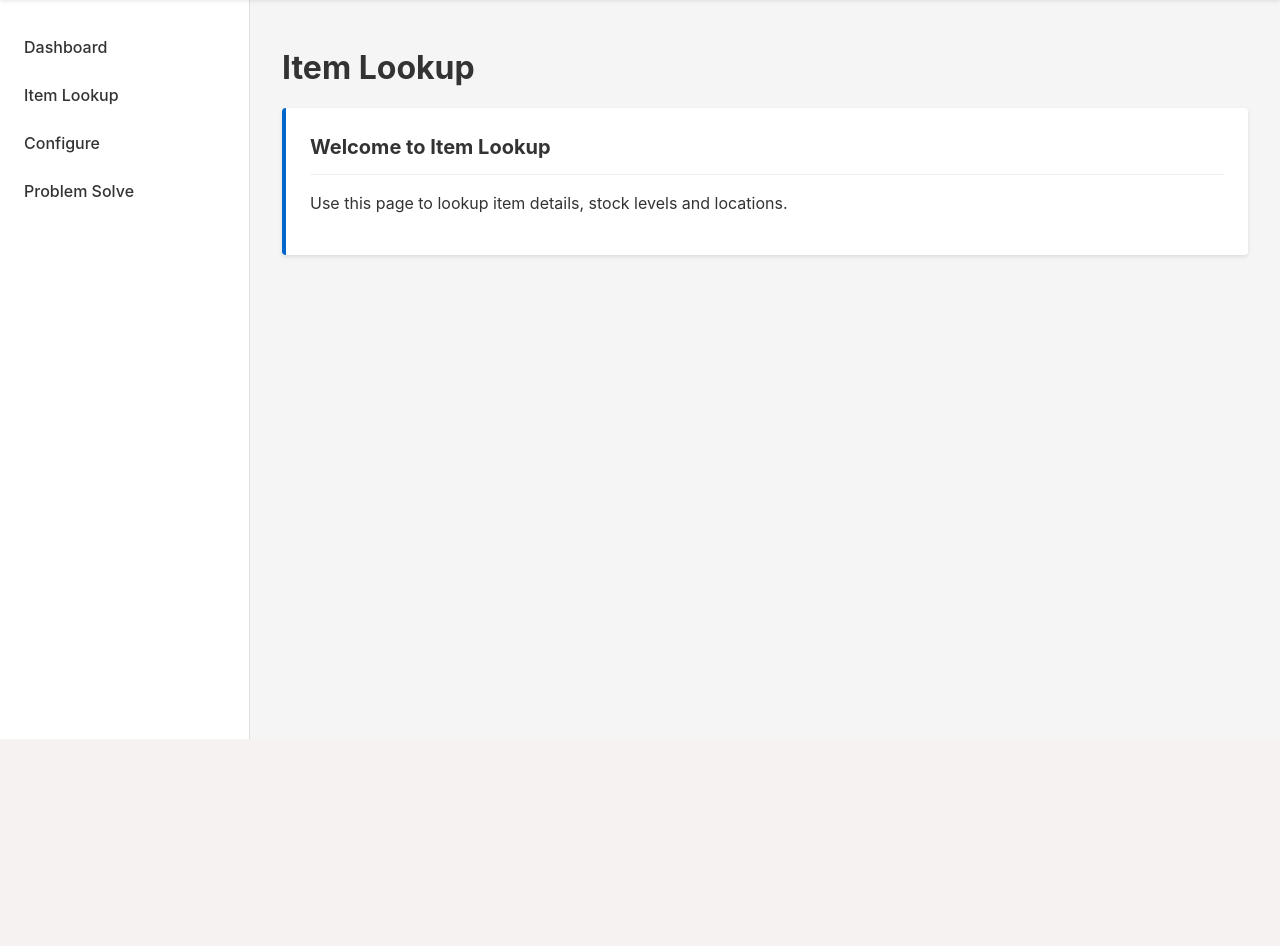
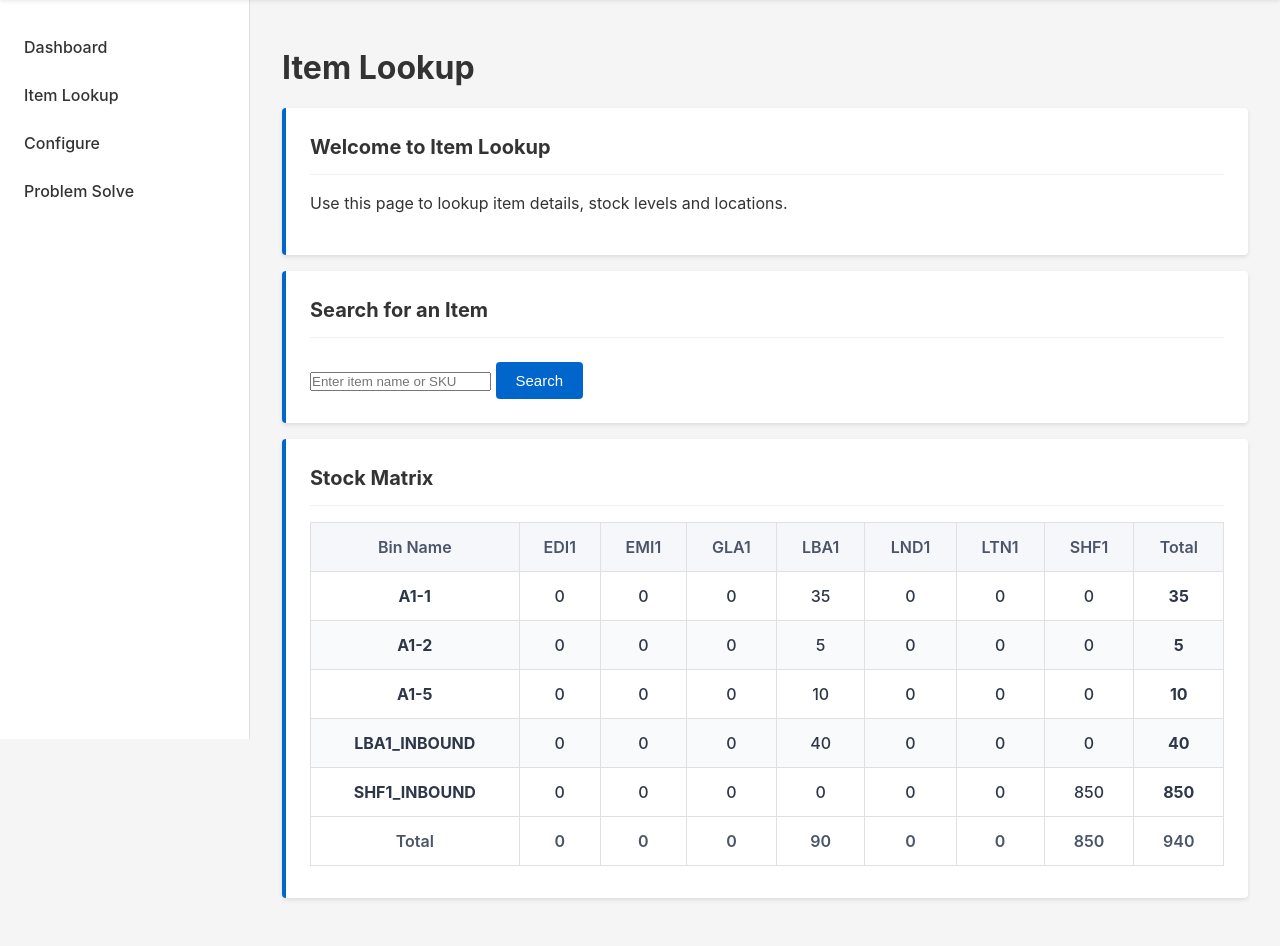
Before and after one commit to Martin-Pound/Inventory_management_tool, a Django app: page /item_lookup/ in a window 1280 px wide. Shown: the part 61-1007 px from the top of the page. Before the commit the page ends 800 px from the top, so only its background shows below. Run offline with Django 5.2, Linux system fonts and the light colour scheme; data comes from the database, SQL or seed files in the repository; both versions use the stored data as it was after the commit.

Commit message:
Adding the lookup page and system

```diff
--- a/api/urls.py
+++ b/api/urls.py
@@ -6,5 +6,4 @@ urlpatterns = [
         path('items/', CreateItemView.as_view(), name='create-item'),
         path('movements/', MovementLogView.as_view(), name='log-movement'),
         path('inbound/', InboundStockView.as_view(), name='inbound-stock'),
-
 ]
--- a/core/templates/core/item_lookup.html
+++ b/core/templates/core/item_lookup.html
@@ -1,7 +1,7 @@
 {% extends "base.html" %}
 {% load static %}
 
-{% block title %}Home{% endblock %}
+{% block title %}Item Lookup{% endblock %}
 
 {% block css_files %}
   <link rel="stylesheet" href="{% static 'core/core.css' %}">
@@ -15,4 +15,75 @@
   <p>Use this page to lookup item details, stock levels and locations.</p>
 </div>
 
-{%  endblock %}
+<div class="card-admin">
+    <h2>Search for an Item</h2>
+    <form method="get" action="">
+        <input type="text" name="q" placeholder="Enter item name or SKU" value="{{ request.GET.q|default:'' }}" required>
+        <button type="submit">Search</button>
+    </form>
+    {% if search_error %}
+        <p class="error">{{ search_error }}</p>
+    {% endif %}
+</div>
+
+{% if item %}
+<div class="card-admin">
+  <h2>Item Details</h2>
+  <p><strong>Item Name:</strong> {{ item.item_name }}</p>
+  <p><strong>SKU:</strong> {{ item.SKU }}</p>
+  <p><strong>Description:</strong> {{ item.description }}</p>
+  <p><strong>Category:</strong> {{ item.category }}</p>
+  <p><strong>Supplier:</strong> {{ item.supplier }}</p>
+</div>
+{% endif %}
+
+<div class="card-admin">
+  <h2>Stock Matrix {% if item %}for {{ item.item_name }}{% endif %}</h2>
+  <div class="table-responsive">
+    <table class="stock-table">
+      <thead>
+        <tr>
+          <th>Bin Name</th>
+          {% for warehouse in bin_warehouse_matrix.warehouses %}
+            <th>{{ warehouse.warehouse_name }}</th>
+          {% endfor %}
+          <th>Total</th>
+        </tr>
+      </thead>
+      <tbody>
+        {% if bin_warehouse_matrix.bins %}
+          {% for bin_row in bin_warehouse_matrix.bins %}
+            <tr>
+              <td><strong>{{ bin_row.bin_name }}</strong></td>
+              {% for quantity in bin_row.quantities %}
+                <td>{{ quantity }}</td>
+              {% endfor %}
+              <td><strong>{{ bin_row.row_total }}</strong></td>
+            </tr>
+          {% endfor %}
+        {% else %}
+          <tr>
+            <td colspan="{{ bin_warehouse_matrix.warehouses|length|add:2 }}">
+              {% if item %}
+                No stock found for this item.
+              {% else %}
+                No stock data available.
+              {% endif %}
+            </td>
+          </tr>
+        {% endif %}
+      </tbody>
+      <tfoot>
+        <tr>
+          <th>Total</th>
+          {% for total in bin_warehouse_matrix.column_totals %}
+            <th>{{ total }}</th>
+          {% endfor %}
+          <th>{{ bin_warehouse_matrix.grand_total }}</th>
+        </tr>
+      </tfoot>
+    </table>
+  </div>
+</div>
+
+{% endblock %}
--- a/core/views.py
+++ b/core/views.py
@@ -1,12 +1,14 @@
+from statistics import quantiles
 from django.http import HttpResponseRedirect
 from django.shortcuts import render, redirect
 from django.contrib import messages
 from django.views import View
 from core.forms import WarehouseForm, BinForm, CategoryForm, SupplierForm, ItemForm
-from core.models import Item, Category, Warehouse, Supplier, Bin
+from core.models import Item, Category, Warehouse, Supplier, Bin, StockLevel
 from django.db.models import Sum
 from django.db.models.functions import Coalesce
 from django.urls import reverse
+from django.db import models
 
 
 
@@ -15,6 +17,7 @@ class DashboardView(View):
     template_name = "core/index.html"
 
     def get_category_summaries(self):
+        # Annotate each category with the total quantity of items in that category
         return (
             Category.objects
             .annotate(total_quantity=Coalesce(Sum("items__stock_levels__quantity"), 0))
@@ -22,6 +25,7 @@ class DashboardView(View):
         )
 
     def get_warehouse_summaries(self):
+        # Annotate each warehouse with the total quantity of items stored in that warehouse
         return (
             Warehouse.objects
             .annotate(total_quantity=Coalesce(Sum("bins__stock_levels__quantity"), 0))
@@ -29,6 +33,7 @@ class DashboardView(View):
         )
 
     def supplier_summaries(self):
+        # Annotate each supplier with the total quantity of items supplied by that supplier
         return (
             Supplier.objects
             .annotate(total_quantity=Coalesce(Sum("items__stock_levels__quantity"), 0))
@@ -148,9 +153,115 @@ class ConfigureView(View):
 class ItemsLookupView(View):
     template_name = "core/item_lookup.html"
 
-    def get(self, request):
-        items = Item.objects.all().order_by("item_name")
-        context = {
-            "items": items
+    def get_item_details(self,
+            query):
+        """
+        Fetches detailed information about a specific item based on a search query.
+        The search can be by SKU or item name.
+        """
+        if not query:
+            return None
+
+        # Try to find item by SKU (exact match) or name (contains)
+        item = Item.objects.filter(
+            models.Q(SKU__iexact=query) |
+            models.Q(item_name__icontains=query)
+        ).first()
+
+        return item
+
+    def get_warehouse_bin_matrix(self,
+            item_id=None):
+        """
+        Generates a matrix mapping stock levels to its respective bin and warehouses.
+        If item_id is provided, only shows stock for that specific item.
+        """
+        # Get all warehouses columns
+        warehouses = Warehouse.objects.order_by("warehouse_name")
+
+        # Base query for stock data
+        stock_query = StockLevel.objects
+
+        # Filter by item if provided
+        if item_id:
+            stock_query = stock_query.filter(item_id=item_id)
+
+        # Get stock data grouped by bin and warehouse
+        stock_summary = stock_query.values(
+            'bin__id',
+            'bin__bin_name',
+            'bin__warehouse__id',
+            'bin__warehouse__warehouse_name'
+        ).annotate(
+            total_quantity=Sum('quantity')
+        ).order_by('bin__warehouse__warehouse_name', 'bin__bin_name')
+
+        # Build a nested dictionary for easy lookup
+        bins_dict = {}
+
+        for item in stock_summary:
+            bin_id = item['bin__id']
+            bin_name = item['bin__bin_name']
+            warehouse_id = item['bin__warehouse__id']
+            total = item['total_quantity'] or 0
+
+            if bin_id not in bins_dict:
+                bins_dict[bin_id] = {
+                    'id': bin_id,
+                    'name': bin_name,
+                    'warehouses_stocks': {}
+                }
+
+            bins_dict[bin_id]['warehouses_stocks'][warehouse_id] = total
+
+        matrix = {
+            'warehouses': list(warehouses),
+            'bins': [],
+            'column_totals': [0] * len(warehouses),
+            'grand_total': 0
         }
+
+        # Convert bins_dict to list for template rendering
+        for bin_id, bin_data in sorted(bins_dict.items(), key=lambda x: x[1]['name']):
+            bin_row = {
+                'bin_name': bin_data['name'],
+                'quantities': []
+            }
+
+            row_total = 0
+            for i, warehouse in enumerate(warehouses):
+                quantity = bin_data['warehouses_stocks'].get(warehouse.id, 0)
+                bin_row['quantities'].append(quantity)
+                row_total += quantity
+                matrix['column_totals'][i] += quantity
+
+            bin_row['row_total'] = row_total
+            matrix['grand_total'] += row_total
+            matrix['bins'].append(bin_row)
+
+        return matrix
+
+    def get(self,
+            request):
+        context = {}
+
+        # Handle item search
+        search_query = request.GET.get('q', '')
+        if search_query:
+            item = self.get_item_details(search_query)
+            context['item'] = item
+
+            # If item found, get stock levels for this specific item
+            if item:
+                # Generate warehouse-bin matrix for this specific item
+                context['bin_warehouse_matrix'] = self.get_warehouse_bin_matrix(item_id=item.id)
+            else:
+                # Item not found
+                context['search_error'] = f"No items found matching '{search_query}'"
+                # Show full matrix if no specific item
+                context['bin_warehouse_matrix'] = self.get_warehouse_bin_matrix()
+        else:
+            # Show full matrix if no search
+            context['bin_warehouse_matrix'] = self.get_warehouse_bin_matrix()
+
         return render(request, self.template_name, context)
```
Also changed, not shown: db.sqlite3.
